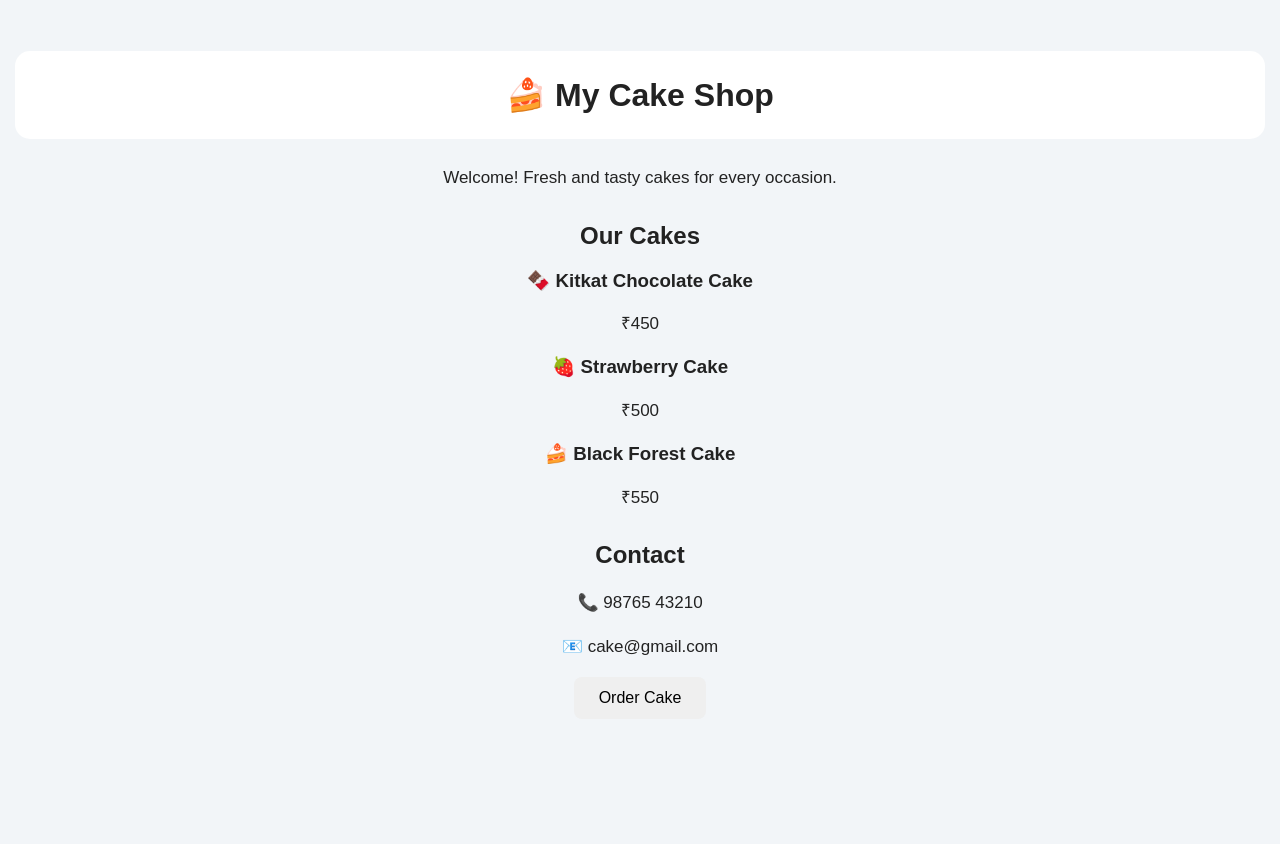
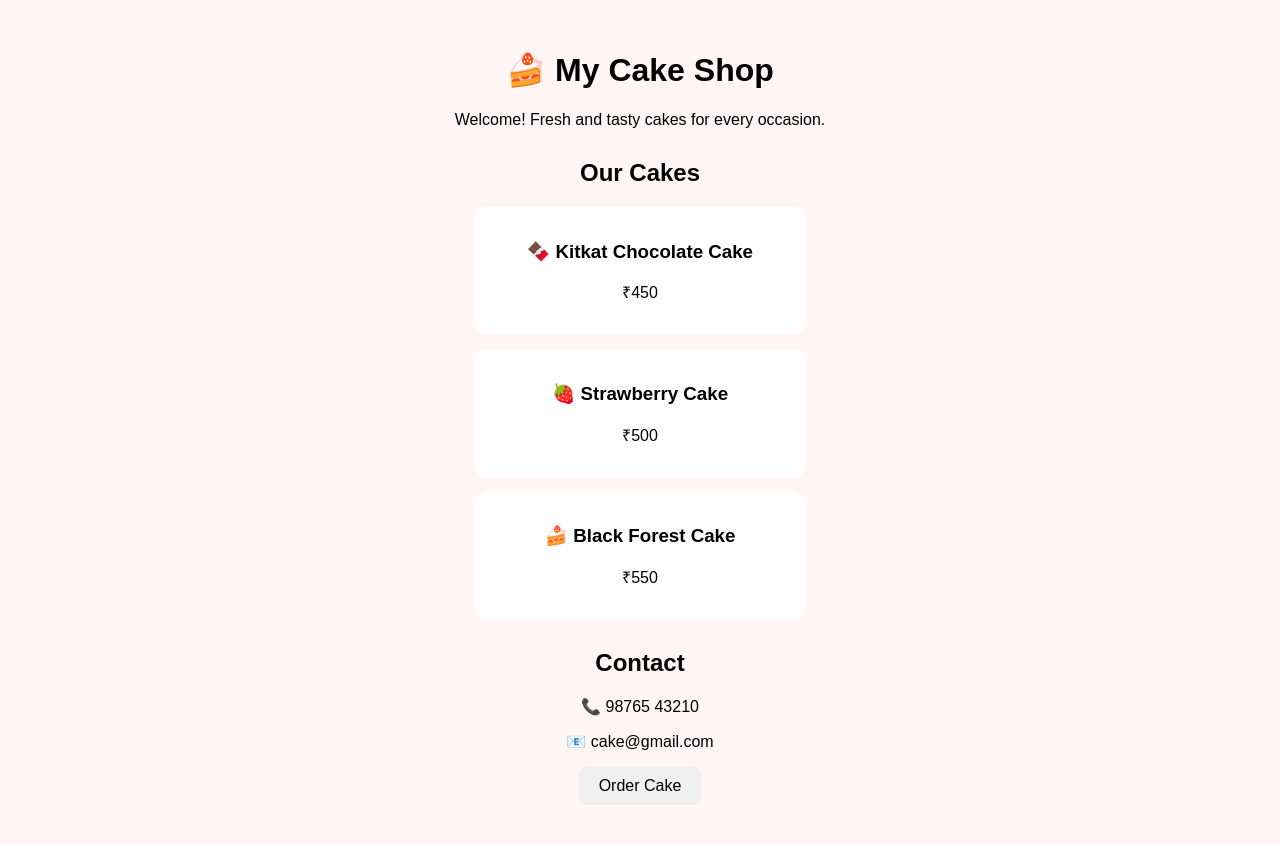
Before and after one commit to saiaravindhbca/cloud-static-website, a plain HTML site: page index.html in a window 1280 px wide. Before the commit the page ends 800 px from the top, so only its background shows below. Drawn offline with Linux system fonts and the light colour scheme.

Commit message:
Refactor styles in style.css for improved layout

```diff
--- a/style.css
+++ b/style.css
@@ -1,49 +1,35 @@
 body {
     font-family: Arial, sans-serif;
-    background: #f2f5f8;
+    text-align: center;
+    background: #fff5f5;
     margin: 0;
-    padding: 30px 15px;
-    text-align: center;
-    color: #222;
+    padding: 30px;
 }
 
 h1 {
-    background: #ffffff;
-    padding: 25px;
-    border-radius: 15px;
-    margin-bottom: 25px;
+    font-size: 32px;
 }
 
 h2 {
     margin-top: 30px;
 }
 
-p {
-    font-size: 17px;
-    line-height: 1.6;
-}
-
-ul {
-    display: inline-block;
-    text-align: left;
+div {
     background: white;
-    padding: 20px 40px;
-    border-radius: 12px;
-}
-
-li {
-    margin: 10px;
+    margin: 15px auto;
+    padding: 15px;
+    max-width: 300px;
+    border-radius: 10px;
 }
 
 button {
-    padding: 12px 25px;
-    font-size: 16px;
+    padding: 10px 20px;
     border: none;
     border-radius: 8px;
+    font-size: 16px;
     cursor: pointer;
 }
 
 #message {
     font-weight: bold;
-    margin-top: 20px;
 }
```
